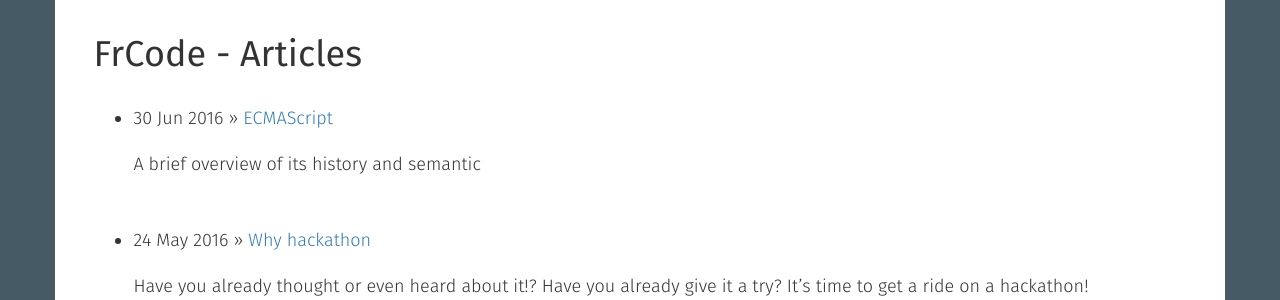
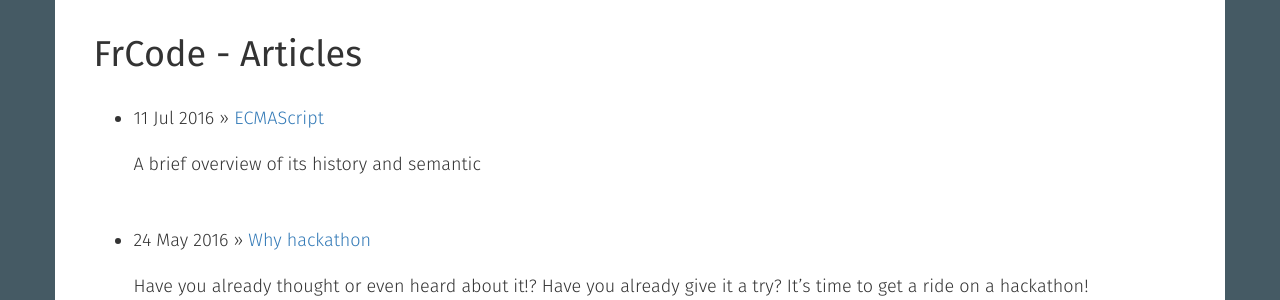
Before and after one commit to vanderleisilva/vanderleisilva.github.io, a Jekyll site: the page built from blog/index.html, in a window 1280 px wide. Shown: the part 281-581 px from the top of the page. Built offline with Jekyll 4.4.1, drawn with Linux system fonts in a browser that asks for light colours.

Commit message:
fix articles's date

```diff
--- a/_posts/2016-06-30-ecmascript-brief-overview.md
+++ b/_posts/2016-07-11-ecmascript-brief-overview.md
@@ -1,7 +1,7 @@
 ---
 layout: post
 title: "ECMAScript"
-date: 2016-06-30
+date: 2016-07-11
 description: "A brief overview of its history and semantic"
 icon: fa-share-alt
 highlight: 1
```
